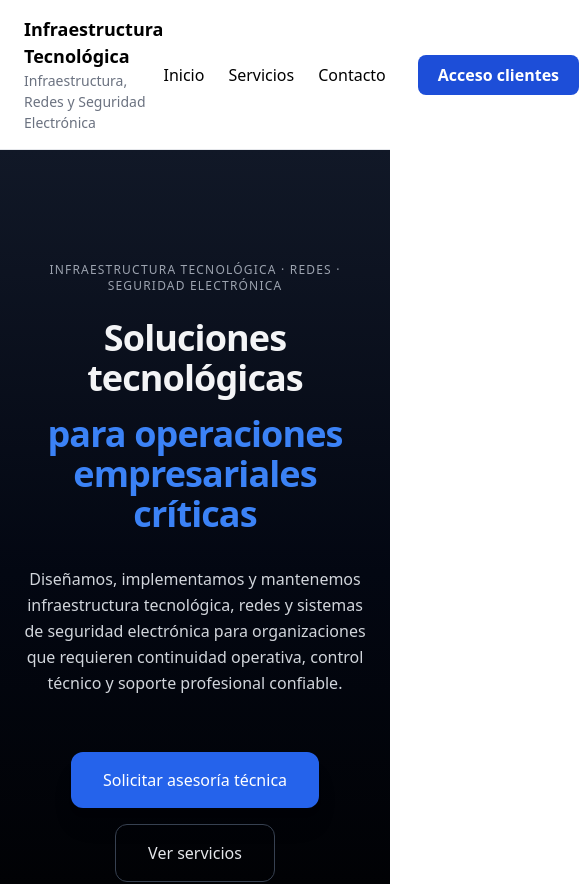
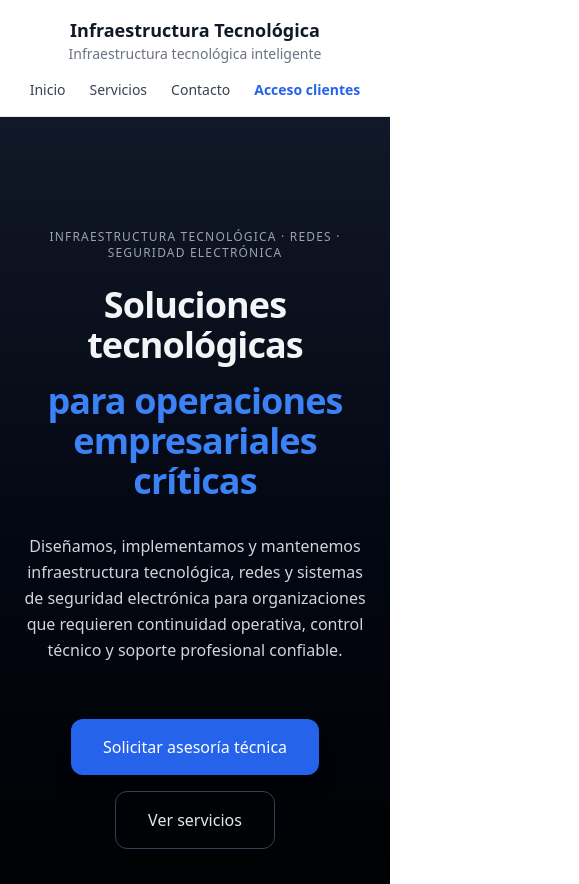
Before and after one commit to Leonard1600/secure-services-platform, a React (Vite) app in the folder client/: page / in a window 390 px wide. Shown: the top 884 px of the page, 579 px wide, since content can reach past the window. Built offline with nearby package versions, Linux system fonts and the light colour scheme.

Commit message:
fix mobile header layout and navigation visibility

```diff
--- a/client/src/components/layout/PublicHeader.jsx
+++ b/client/src/components/layout/PublicHeader.jsx
@@ -2,72 +2,50 @@ import { Link, NavLink } from 'react-router-dom';
 
 const PublicHeader = () => {
   return (
-    <header style={{ borderBottom: '1px solid #e5e7eb' }}>
-      <div
-        style={{
-          maxWidth: '1280px',
-          margin: '0 auto',
-          padding: '16px 24px',
-          display: 'flex',
-          alignItems: 'center',
-          justifyContent: 'space-between',
-        }}
-      >
+    <header className="border-b border-gray-200 bg-white">
+      <div className="max-w-7xl mx-auto px-4 py-4">
+
         {/* BRAND */}
-        <Link to="/" style={{ textDecoration: 'none', color: 'inherit' }}>
-          <span style={{ display: 'block', fontSize: '18px', fontWeight: 600 }}>
+        <div className="text-center md:text-left mb-4">
+          <Link to="/" className="no-underline text-inherit">
+            <span className="block text-lg font-semibold text-gray-900">
               Infraestructura Tecnológica
             </span>
-          <span style={{ display: 'block', fontSize: '14px', color: '#6b7280' }}>
-            Infraestructura, Redes y Seguridad Electrónica
+            <span className="block text-sm text-gray-500">
+              Infraestructura tecnológica inteligente
             </span>
           </Link>
+        </div>
 
-        {/* NAV + CTA */}
-        <div
-          style={{
-            display: 'flex',
-            alignItems: 'center',
-            gap: '32px',
-          }}
-        >
+        {/* NAVIGATION */}
         <nav aria-label="Navegación principal">
-            <ul
-              style={{
-                display: 'flex',
-                gap: '24px',
-                listStyle: 'none',
-                padding: 0,
-                margin: 0,
-              }}
-            >
+          <ul className="flex flex-wrap justify-center md:justify-start gap-6 text-sm font-medium text-gray-700">
             <li>
-                <NavLink to="/">Inicio</NavLink>
+              <NavLink to="/" className="hover:text-blue-600 transition">
+                Inicio
+              </NavLink>
             </li>
             <li>
-                <NavLink to="/services">Servicios</NavLink>
+              <NavLink to="/services" className="hover:text-blue-600 transition">
+                Servicios
+              </NavLink>
             </li>
             <li>
-                <NavLink to="/contact">Contacto</NavLink>
+              <NavLink to="/contact" className="hover:text-blue-600 transition">
+                Contacto
+              </NavLink>
+            </li>
+            <li>
+              <NavLink
+                to="/auth"
+                className="text-blue-600 font-semibold hover:underline"
+              >
+                Acceso clientes
+              </NavLink>
             </li>
           </ul>
         </nav>
 
-          <Link
-            to="/auth"
-            style={{
-              padding: '8px 20px',
-              borderRadius: '8px',
-              backgroundColor: '#1d4ed8',
-              color: '#ffffff',
-              fontWeight: 600,
-              textDecoration: 'none',
-              whiteSpace: 'nowrap',
-            }}
-          >
-            Acceso clientes
-          </Link>
-        </div>
       </div>
     </header>
   );
```
Lines whose indentation alone changed are shown as unchanged.
